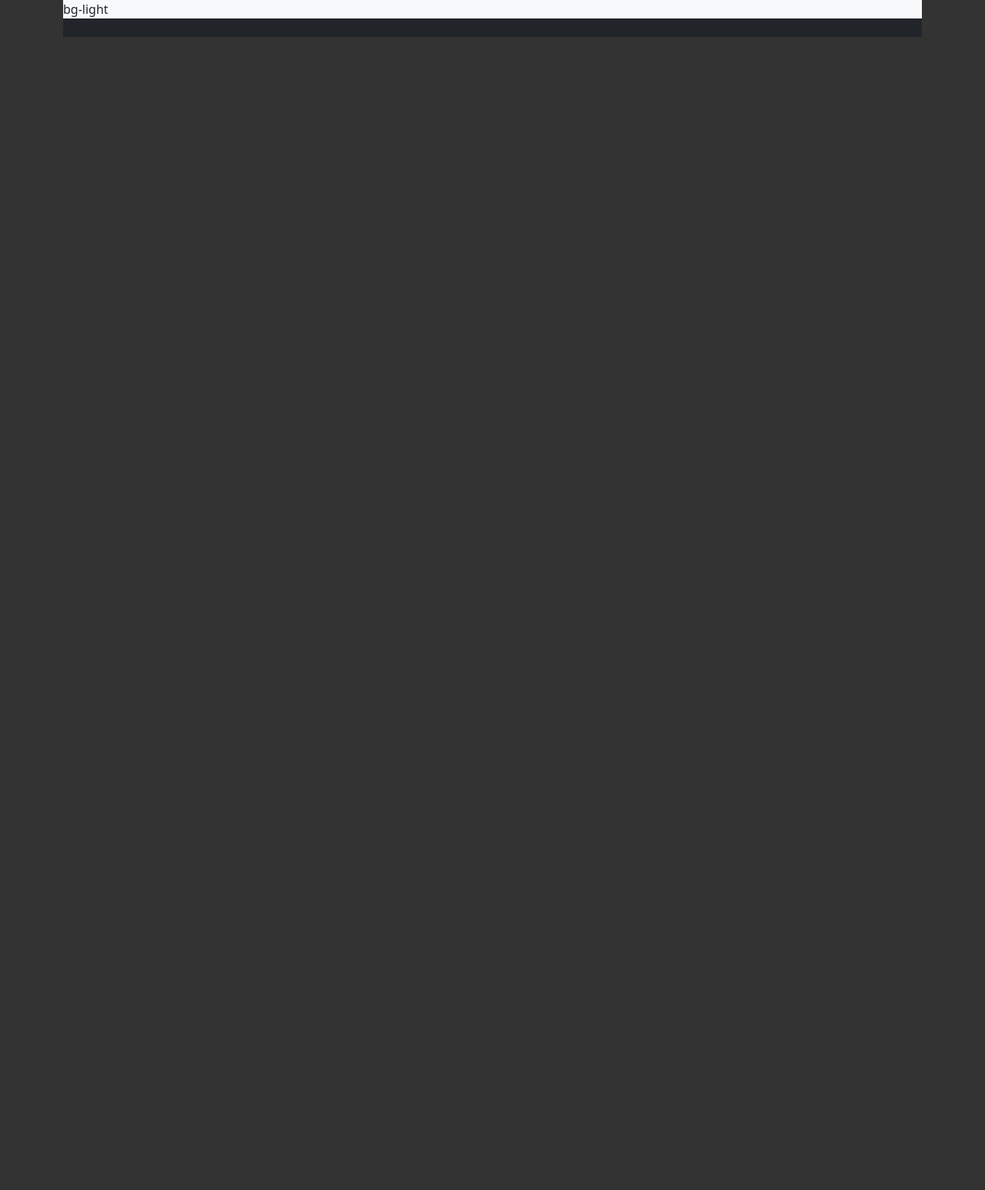
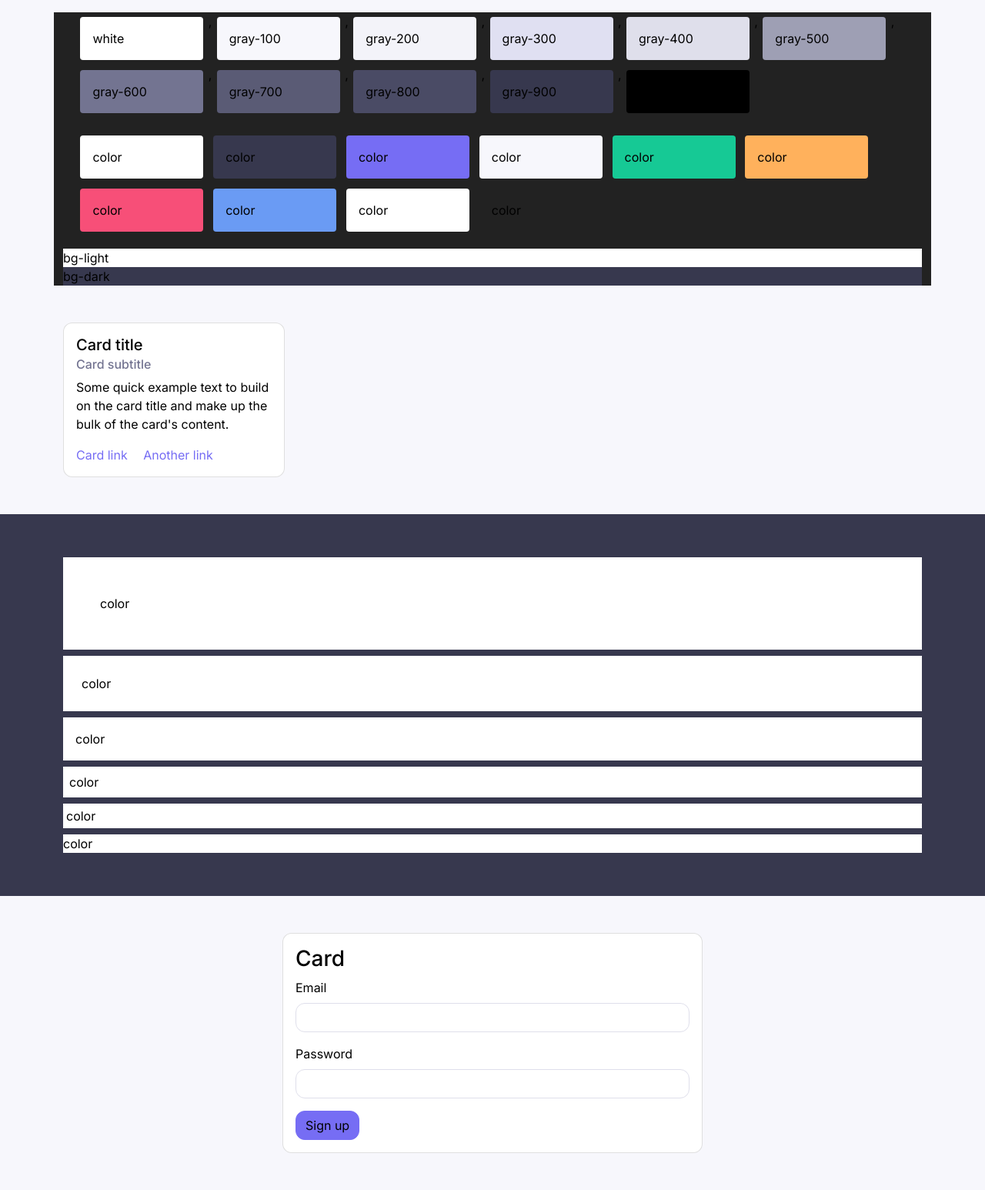
Before and after one commit to nurbolatk/customize-bootstrap, a website built with Parcel: page kitchen.html in a window 1280 px wide. Shown: the whole page at 77% size. Before the commit the page ends 800 px from the top, so only its background shows below. Built offline with nearby package versions, Linux system fonts and the light colour scheme.

Commit message:
Change theme colors, border radius, etc, add more html to kitchen

```diff
--- a/index.js
+++ b/index.js
@@ -1,6 +1,8 @@
 import bootstrap from "./node_modules/bootstrap/dist/js/bootstrap.js";
 // import bootstrap from "bootstrap";
-import "./sass/custom.scss"; // Import our scss file
+import "./sass/main.scss"; // Import our scss file
+
+import "./kitchen";
 var nextPlaceOrderBtn = document.getElementById("next-place-order-btn");
 const promocodeForm = document.getElementById("promocode-form");
 
--- a/kitchen.html
+++ b/kitchen.html
@@ -4,12 +4,132 @@
     <meta charset="UTF-8" />
     <meta name="viewport" content="width=device-width, initial-scale=1.0" />
     <title>Kitchen sink</title>
+    <style>
+      .color-list,
+      .color-list-2 {
+        display: flex;
+        flex-wrap: wrap;
+        margin: 1rem;
+      }
+
+      .color-list__item {
+        width: 10rem;
+        margin: 0.4rem;
+        padding: 1rem;
+        border-radius: 4px;
+      }
+    </style>
   </head>
-  <body style="background-color: #333;">
-    <div class="container">
+  <body>
+    <div class="container" style="background-color: #222;">
+      <div class="color-list"></div>
+      <div class="color-list-2">
+        <div class="color-list__item bg-light">
+          color
+        </div>
+        <div class="color-list__item bg-dark">
+          color
+        </div>
+        <div class="color-list__item bg-primary">
+          color
+        </div>
+        <div class="color-list__item bg-secondary">
+          color
+        </div>
+        <div class="color-list__item bg-success">
+          color
+        </div>
+        <div class="color-list__item bg-warning">
+          color
+        </div>
+        <div class="color-list__item bg-danger">
+          color
+        </div>
+        <div class="color-list__item bg-info">
+          color
+        </div>
+        <div class="color-list__item bg-white">
+          color
+        </div>
+        <div class="color-list__item bg-transparent">
+          color
+        </div>
+      </div>
       <div class="bg-light">bg-light</div>
-      <div class="bg-dark">bg-light</div>
+      <div class="bg-dark">bg-dark</div>
     </div>
+    <section class="bg-secondary">
+      <div class="container py-5">
+        <div class="card" style="width: 18rem;">
+          <div class="card-body">
+            <h5 class="card-title">Card title</h5>
+            <h6 class="card-subtitle mb-2 text-muted">Card subtitle</h6>
+            <p class="card-text">
+              Some quick example text to build on the card title and make up the
+              bulk of the card's content.
+            </p>
+            <a href="#" class="card-link">Card link</a>
+            <a href="#" class="card-link">Another link</a>
+          </div>
+        </div>
+      </div>
+    </section>
+    <section class="bg-dark py-5">
+      <div class="container">
+        <div class="bg-light p-5 my-2">
+          color
+        </div>
+        <div class="bg-light p-4 my-2">
+          color
+        </div>
+        <div class="bg-light p-3 my-2">
+          color
+        </div>
+        <div class="bg-light p-2 my-2">
+          color
+        </div>
+        <div class="bg-light p-1 my-2">
+          color
+        </div>
+        <div class="bg-light p-0 my-2">
+          color
+        </div>
+      </div>
+    </section>
+    <section>
+      <div class="container py-5">
+        <div class="row justify-content-center">
+          <div class="col-6">
+            <div class="card rounded-lg">
+              <div class="card-body">
+                <h3>Card</h3>
+                <form>
+                  <div class="mb-3">
+                    <label for="email" class="form-label">Email</label>
+                    <input
+                      type="email"
+                      name="email"
+                      id="email"
+                      class="form-control"
+                    />
+                  </div>
+                  <div class="mb-3">
+                    <label for="password" class="form-label">Password</label>
+                    <input
+                      type="password"
+                      name="password"
+                      id="password"
+                      class="form-control"
+                    />
+                  </div>
+                  <button class="btn btn-primary rounded-sm">Sign up</button>
+                </form>
+              </div>
+            </div>
+          </div>
+        </div>
+      </div>
+    </section>
     <script src="index.js"></script>
   </body>
 </html>
--- /dev/null
+++ b/kitchen.js
@@ -0,0 +1,23 @@
+const colorList = document.querySelector(".color-list");
+const grays = [
+  { name: "white", color: "#fff" },
+  { name: "gray-100", color: "#f7f7fc" },
+  { name: "gray-200", color: "#f3f3f9" },
+  { name: "gray-300", color: "#e0e0f2" },
+  { name: "gray-400", color: "#dfdfeb" },
+  { name: "gray-500", color: "#9e9fb4" },
+  { name: "gray-600", color: "#737491" },
+  { name: "gray-700", color: "#5a5b75" },
+  { name: "gray-800", color: "#4a4b65" },
+  { name: "gray-900", color: "#37384e" },
+  { name: "black", color: "#000" },
+];
+
+const colorListHtml = grays.map(
+  (color) => `
+<div class="color-list__item" style="background-color: ${color.color}">
+  ${color.name}
+</div>
+`
+);
+colorList.innerHTML = colorListHtml;
--- /dev/null
+++ b/sass/custom/_variables.scss
@@ -0,0 +1,79 @@
+@import url("https://fonts.googleapis.com/css2?family=Inter:wght@100;200;300;400;500;600;700;800;900&display=swap");
+// custom styles
+
+$white: #fff;
+$gray-100: #f7f7fc;
+$gray-200: #f3f3f9;
+$gray-300: #e0e0f2;
+$gray-400: #dfdfeb;
+$gray-500: #9e9fb4;
+$gray-600: #737491;
+$gray-700: #5a5b75;
+$gray-800: #4a4b65;
+$gray-900: #37384e;
+$black: #000;
+
+$primary: #766df4;
+$secondary: $gray-100;
+$success: #16c995;
+$info: #6a9bf4;
+$warning: #ffb15c;
+$danger: #f74f78;
+$light: $white;
+$dark: $gray-900;
+
+$font-family-sans-serif: "Inter", sans-serif;
+
+$user-selection-color: rgba($primary, 0.22); // apply later
+
+/* LINKS */
+$link-decoration: none;
+$link-hover-decoration: underline;
+
+// Spacing
+//
+// Control the default styling of most Bootstrap elements by modifying these
+// variables. Mostly focused on spacing.
+// You can add more entries to the $spacers map, should you need more variation.
+
+$spacer: 1rem; // 10px
+$spacers: (
+  // 0 px
+    0: 0,
+  // 0.25rem | 4px
+    1: $spacer / 4,
+  // 0.5rem | 8px
+    2: $spacer / 2,
+  // 1rem | 16px
+    3: $spacer,
+  // 1.5rem | 24px
+    4: $spacer * 1.5,
+  // 3rem || 48px
+    5: $spacer * 3
+);
+
+// Body
+//
+// Settings for the `<body>` element.
+
+$body-bg: $gray-100;
+$body-color: $black;
+
+// Paragraphs
+//
+// Style p element.
+
+$paragraph-margin-bottom: 1rem;
+
+// Border radius
+// card use 1rem border raduis, but they do not use these variables
+// buttons, inputs use 0.75rem - they directly use
+
+$border-radius: 0.75rem;
+$border-radius-sm: 0.5rem;
+$border-radius-lg: 1rem;
+
+$box-shadow: 0 0.5rem 1rem rgba($black, 0.15);
+$box-shadow-sm: 0 0.125rem 0.25rem rgba($black, 0.075);
+$box-shadow-lg: 0 1rem 3rem rgba($black, 0.175);
+$box-shadow-inset: inset 0 1px 2px rgba($black, 0.075);
--- a/sass/custom.scss
+++ b/sass/main.scss
@@ -1,4 +1,3 @@
-// custom styles
-
+@import "custom/variables";
 // Include all of Bootstrap
 @import "~bootstrap/scss/bootstrap";
```
